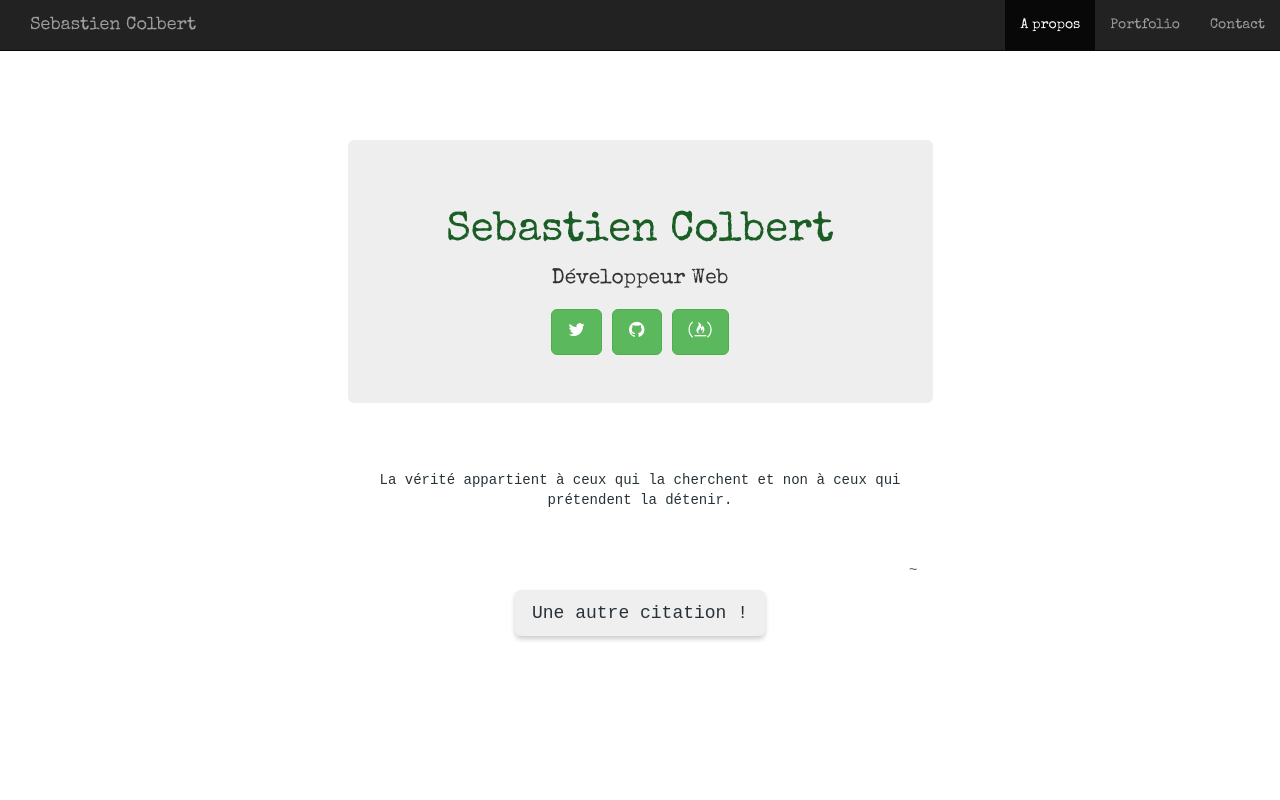
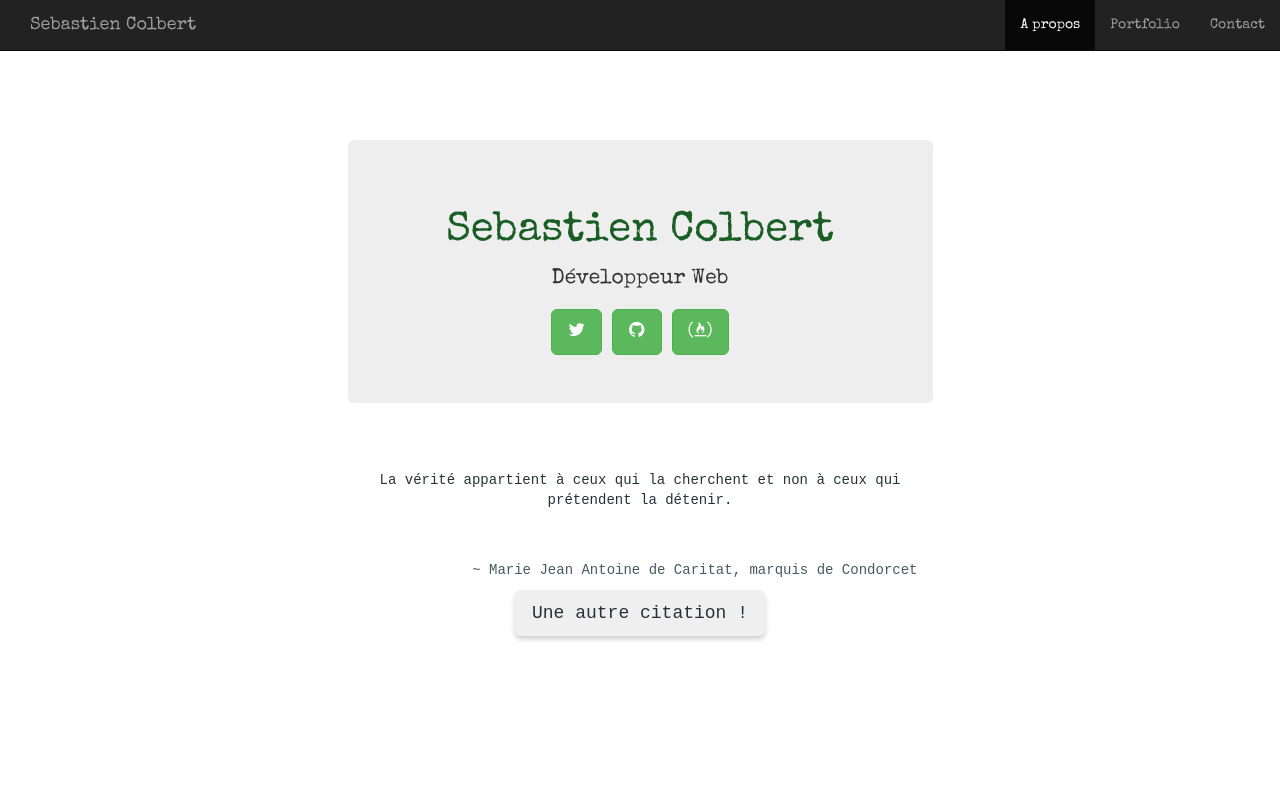
Before and after one commit to csu-anzai/portfolio-1, a React (Create React App) app: page / in a window 1280 px wide. Shown: the top 800 px of the page. Built offline with nearby package versions, Linux system fonts and the light colour scheme.

Commit message:
Correction de l'auteur

```diff
--- a/src/components/Citation.js
+++ b/src/components/Citation.js
@@ -5,7 +5,7 @@ class Citation extends React.Component {
     return (
       <p>
         {this.props.details.citation}
-        <span>~ {this.props.details.auteur}</span>
+        <span>~ {this.props.details.author}</span>
       </p>
     )
   }
```
